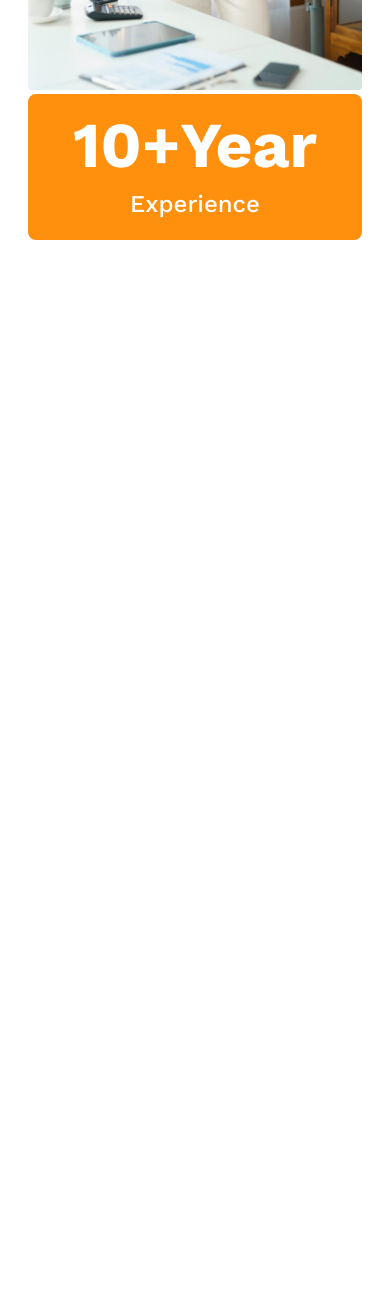
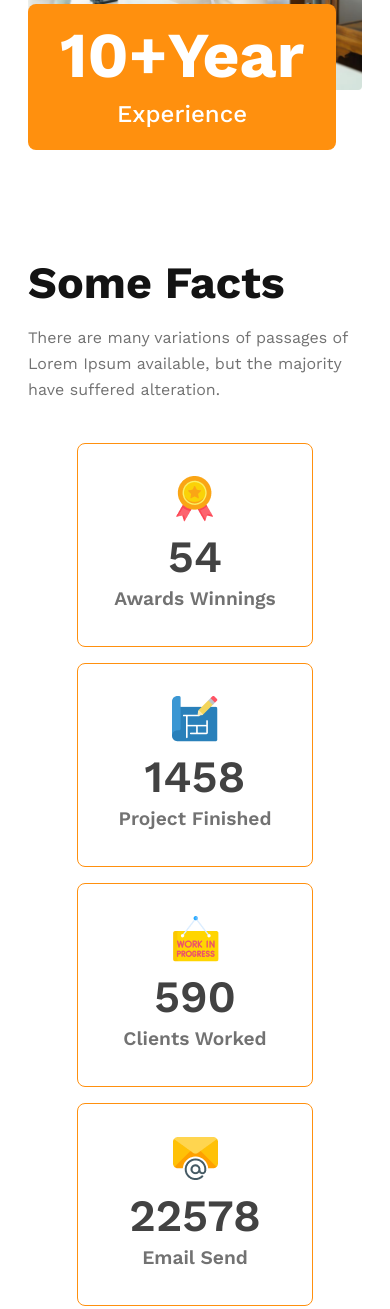
Before and after one commit to hellosiyam/mi-two-mo-nine-repo, a plain HTML site: page index.html in a window 390 px wide. Shown: the part 4838-6147 px from the top of the page. Before the commit the page ends 5138 px from the top, so only its background shows below. Drawn offline with nearby package versions, Linux system fonts and the light colour scheme.

Commit message:
responsive Fact section

```diff
--- a/index.html
+++ b/index.html
@@ -76,6 +76,35 @@
                 </div>
             </div>
          </div>
+         <!-- Fact-Section  -->
+        <div class="fact-continer">
+            <div class="fact-contain">
+                <h4 class="fact-tittle">Some Facts</h4>
+                <p class="fact-description">There are many variations of passages of Lorem Ipsum available, but the majority have suffered alteration.</p>
+            </div>
+            <div class="fact-box">
+                <div class="box">
+                    <img src="resorces/icons/ribon.png" alt="" srcset="">
+                    <h4 class="box-tittle">54</h4>
+                    <p class="box-detail">Awards Winnings</p>
+                </div>
+                <div class="box">
+                    <img src="resorces/icons/projects.png" alt="" srcset="">
+                    <h4 class="box-tittle">1458</h4>
+                    <p class="box-detail">Project Finished</p>
+                </div>
+                <div class="box">
+                    <img src="resorces/icons/customers.png" alt="" srcset="">
+                    <h4 class="box-tittle">590</h4>
+                    <p class="box-detail">Clients Worked</p>
+                </div>
+                <div class="box">
+                    <img src="resorces/icons/email.png" alt="" srcset="">
+                    <h4 class="box-tittle">22578</h4>
+                    <p class="box-detail">Email Send</p>
+                </div>
+            </div>
+        </div>
     </main>
     <footer>
 
--- a/style/style.css
+++ b/style/style.css
@@ -192,6 +192,51 @@ main{
     margin-top: 0px;
 }
 
+/* Facts Section */
+.fact-continer{
+    padding: 40px 140px;
+}
+.fact-contain{
+    width: 542px;
+}
+.fact-tittle{
+    color: #131313;
+    font-size: 2.8rem;
+    font-weight: 700;
+    margin: 16px 0px;
+}
+.fact-description{
+    color: #727272;
+    font-size: 1rem;
+    font-weight: 400;
+    line-height: 26px;
+}
+.fact-box{
+    display: flex;
+    text-align: center;
+    justify-content: space-around;
+    margin: 80px 0px;
+}
+.box{
+    width: 170px;
+    height: fit-content;
+    padding: 32px;
+    border-radius: 8px;
+    border: .1rem solid #FF900E;
+   text-align: center;
+}
+.box-tittle{
+    color:#424242;
+    font-size: 2.8rem;
+    font-weight: 600;
+    margin: 4px 0px;
+}
+.box-detail{
+    color:#727272;
+    font-size: 1.2rem;
+    font-weight: 600;
+    margin: 4px 0px;
+}
 
 
 
@@ -242,14 +287,28 @@ main{
         width: 100%;
     }
     .badge{
-        position: static;
+        position: relative;
         margin: 0px;
+        width: fit-content;
+    }
+    /* fact section  */
+    .fact-continer{
+        padding: 0px;
+    }
+    .fact-contain{
         width: auto;
     }
+    .fact-box{
+        flex-direction: column;
+        align-items: center;
+        gap: 16px;
+        margin: 40px 0px;
+    }
+
 }
 
 /* Medium Devices */
-@media screen and (min-width:576px) and (max-width:992px) {
+@media screen and (min-width:576px) and (max-width:1024px) {
     header{
         padding: 50px;
 }
@@ -298,6 +357,22 @@ main{
         margin: 0px;
         width: fit-content;
     }
-
+    /* fact section  */
+    .fact-continer{
+        padding: 0px;
+    }
+    .fact-contain{
+        width: auto;
+    }
+    .fact-box{
+        display: grid;
+        grid-template-columns: repeat(2, 1fr);
+        align-items: center;
+        gap: 16px;
+        margin: 40px 0px;
+    }
+    .box{
+        width: auto;
+    }
 
 }
```
